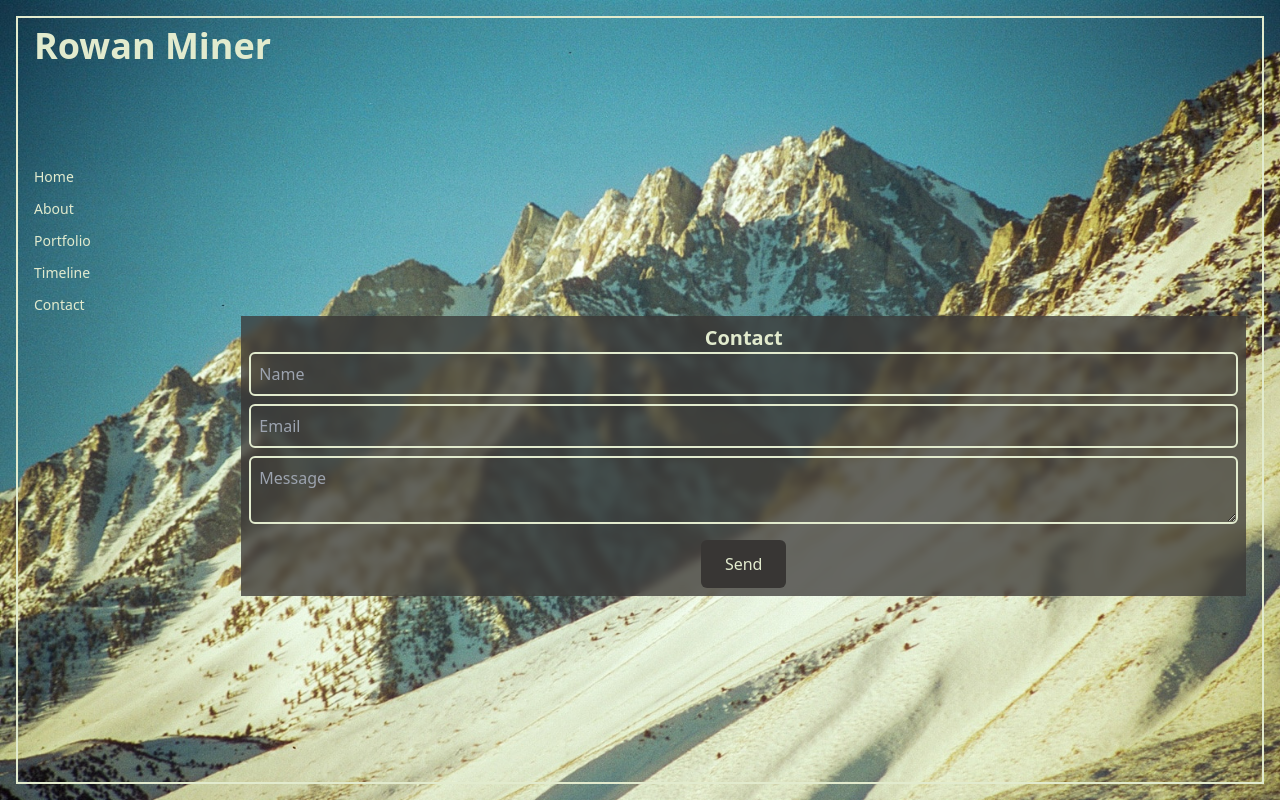
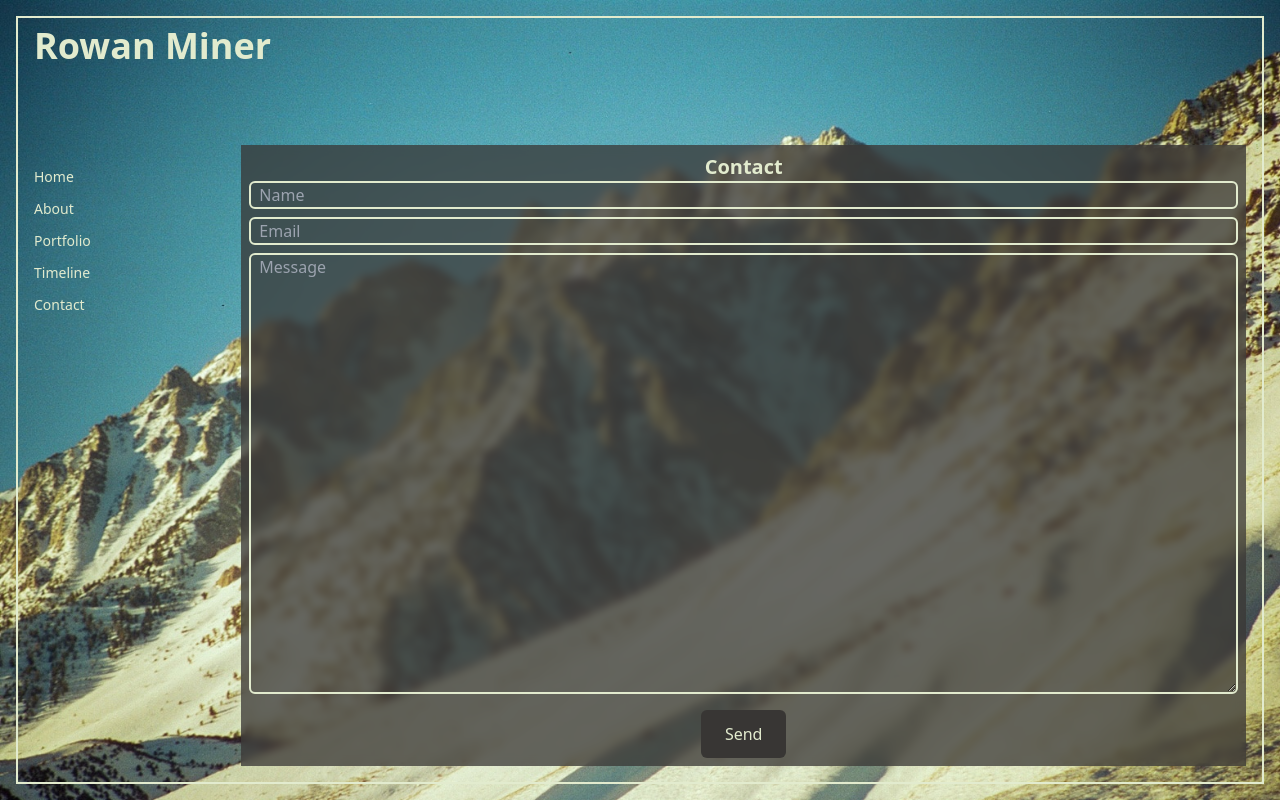
Before and after one commit to donaldminer/donaldminer.github.io, a React (Vite) app: page / in a window 1280 px wide. Both pictures are taken after a click on the item "Contact". Built offline with nearby package versions, Linux system fonts and the light colour scheme.

Commit message:
Contact sizing is dynamic now

```diff
--- a/src/components/Contact.jsx
+++ b/src/components/Contact.jsx
@@ -1,11 +1,9 @@
 export default function Contact() {
-  /*
-   *
-   * */
   return (
-    <div>
+    <div className="flex h-full w-full">
       <form
         action="https://getform.io/f/byvpjmla"
+        target="_blank"
         method="POST"
         className="flex w-full flex-col bg-black bg-opacity-75 p-2 backdrop-blur-sm"
       >
@@ -14,18 +12,18 @@ export default function Contact() {
           type="text"
           name="name"
           placeholder="Name"
-          className="rounded-md border-2 bg-black bg-opacity-0 p-2 focus:outline-white"
+          className="rounded-md border-2 bg-black bg-opacity-0 px-2 py-2 focus:outline-white sm:py-0 md:py-0"
         />
         <input
           type="text"
           name="email"
           placeholder="Email"
-          className="my-2 rounded-md border-2 bg-black bg-opacity-0 p-2 focus:outline-none"
+          className="my-2 rounded-md border-2 bg-black bg-opacity-0 px-2 py-2 focus:outline-white sm:py-0 md:py-0"
         />
         <textarea
           name="message"
           placeholder="Message"
-          className="mb-4 rounded-md border-2 bg-black bg-opacity-0 p-2 focus:outline-none"
+          className="mb-4 h-full rounded-md border-2 bg-black bg-opacity-0 px-2 py-2 focus:outline-white sm:py-0 md:py-0"
         />
         <button
           type="submit"
```
